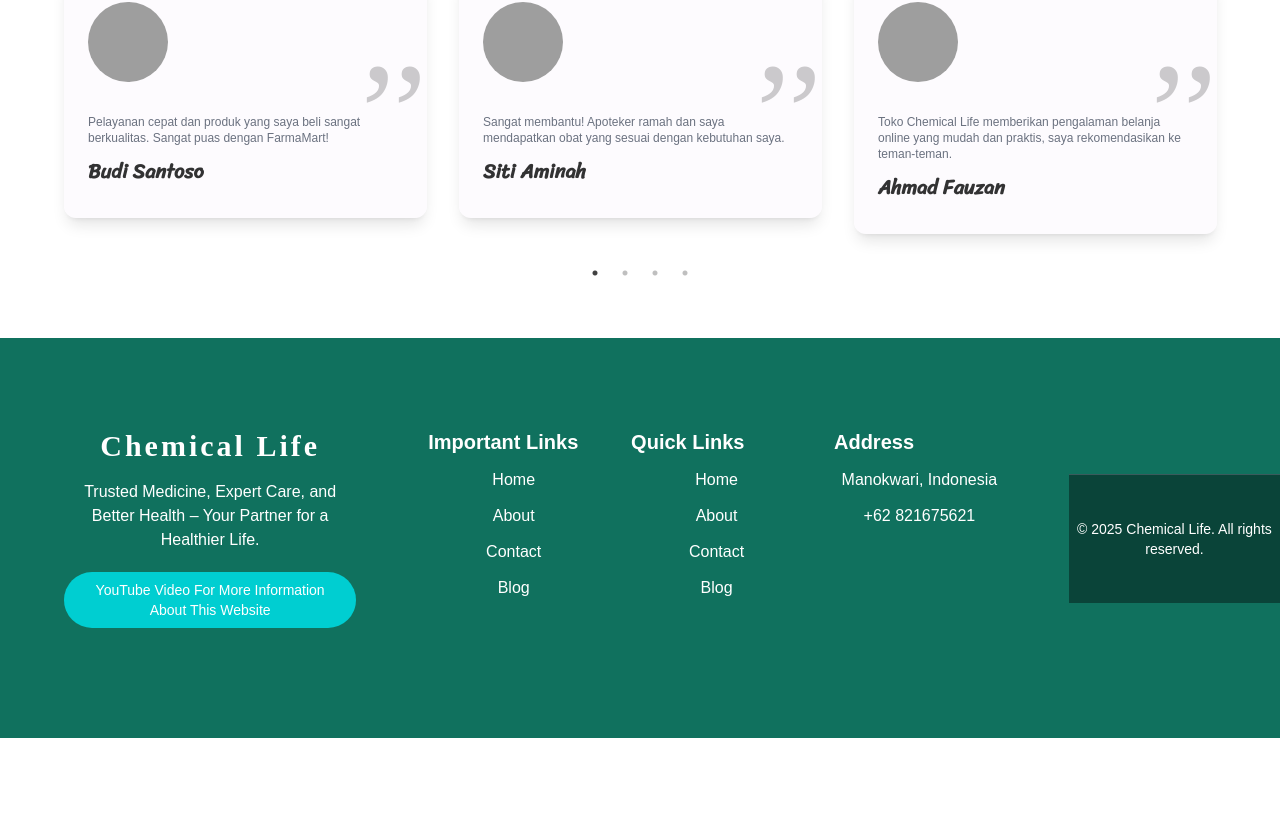
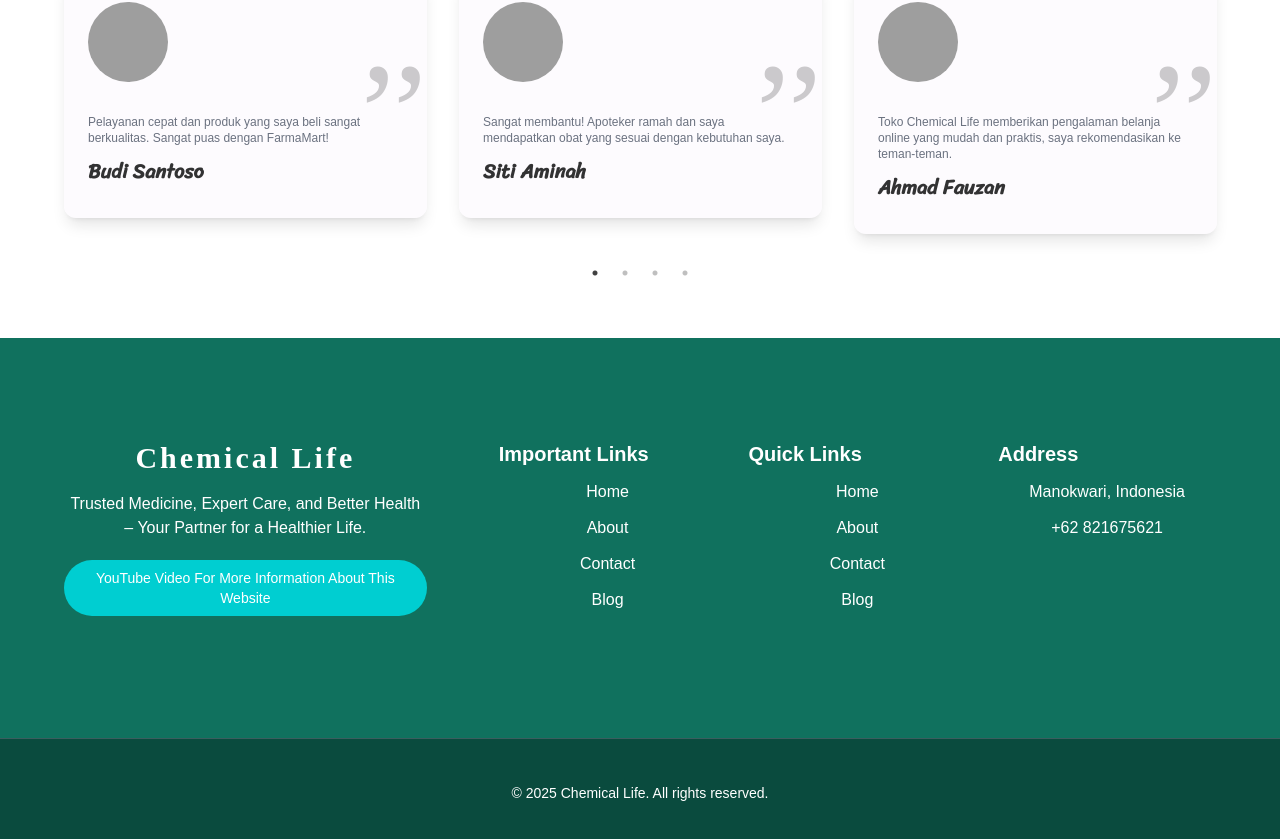
Before and after one commit to MedCorvus/Chemical-Life, a React (Vite) app: page / in a window 1280 px wide. Shown: the part 3457-4296 px from the top of the page. Before the commit the page ends 4195 px from the top, so only its background shows below. Built offline with nearby package versions, Linux system fonts and the light colour scheme; grey boxes are pictures that could not be loaded; some icons are missing.

Commit message:
Memperbaiki Link Youtube 2

```diff
--- a/src/components/Footer/Footer.jsx
+++ b/src/components/Footer/Footer.jsx
@@ -43,7 +43,7 @@ const Footer = () => {
             <p className="pt-4 max-w-md">
               Trusted Medicine, Expert Care, and Better Health – Your Partner for a Healthier Life.
             </p>
-            <a href="https://www.youtube.com/channel/UC1H-a1MKEFXRiFlGNLcy7gQ"
+            <a href="https://youtube.com/shorts/dHJdw-5pQ88?si=K94cDyzZEV_uVDxz"
               target="_blank"
               className="inline-block bg-[#00CED1] py-2 px-4 mt-5 text-sm rounded-full"
             >
@@ -104,13 +104,13 @@ const Footer = () => {
             </div>
           </div>
         </div>
+    </div>
 
         {/* Copyright Section */}
-        <div className="border-t border-gray-500/50 text-center py-11 text-sm bg-black/40">
+        <div className="border-t border-gray-500/50 text-center py-11 text-sm bg-black/60">
           © {new Date().getFullYear()} Chemical Life. All rights reserved.
         </div>
       </div>
-    </div>
   );
 };
 
```
